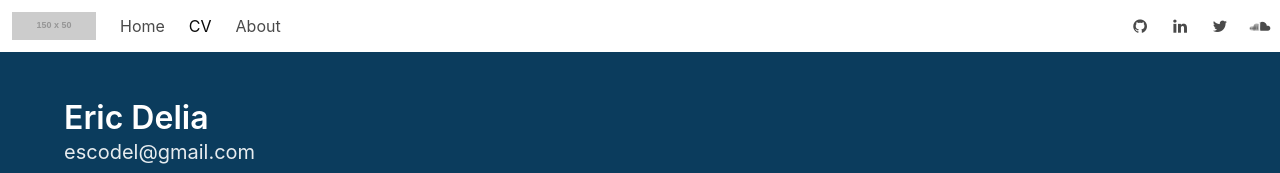
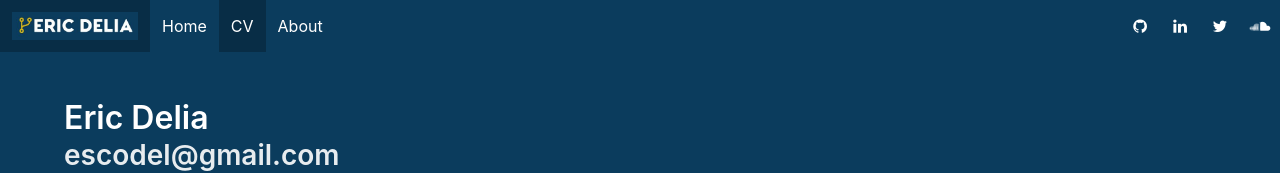
Before and after one commit to escodel/portfolio, a Nuxt app: page /cv in a window 1280 px wide. Shown: the top 173 px of the page. Built offline with nearby package versions, Linux system fonts and the light colour scheme.

Commit message:
Updating navbar color scheme and logo

```diff
--- a/layouts/default.vue
+++ b/layouts/default.vue
@@ -1,12 +1,12 @@
 <template>
   <div>
-    <nav class="navbar">
+    <nav class="navbar is-primary">
       <div class="navbar-brand">
         <a class="navbar-item">
-          <img src="http://via.placeholder.com/150x50" alt="Eric Delia">
+          <img src="../assets/img/eric-delia-logo-cropped.png" alt="Eric Delia">
         </a>
 
-        <div class="navbar-burger" :class="{ 'is-active': showNav }" @click="showNav = !showNav">
+        <div class="navbar-burger highlight" :class="{ 'is-active': showNav }" @click="showNav = !showNav">
           <span></span>
           <span></span>
           <span></span>
--- a/pages/cv.vue
+++ b/pages/cv.vue
@@ -2,7 +2,7 @@
   <div>
     <div class="hero is-primary">
       <div class="hero-body">
-        <div class="container">
+        <div class="container content">
           <h1 class="title">
             Eric Delia
           </h1>
```
Also changed, not shown: assets/img/eric-delia-logo-cropped.png (added).
